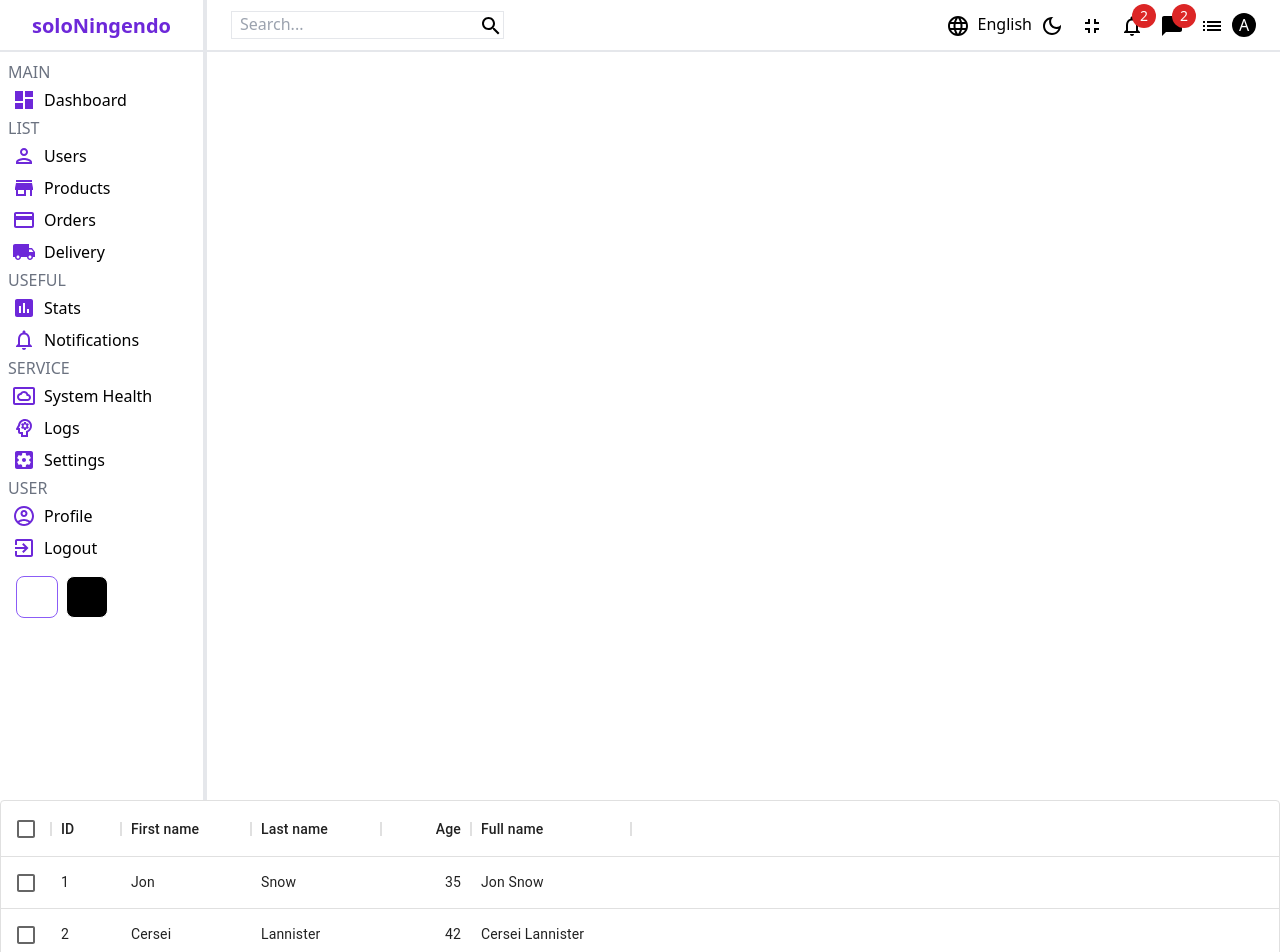
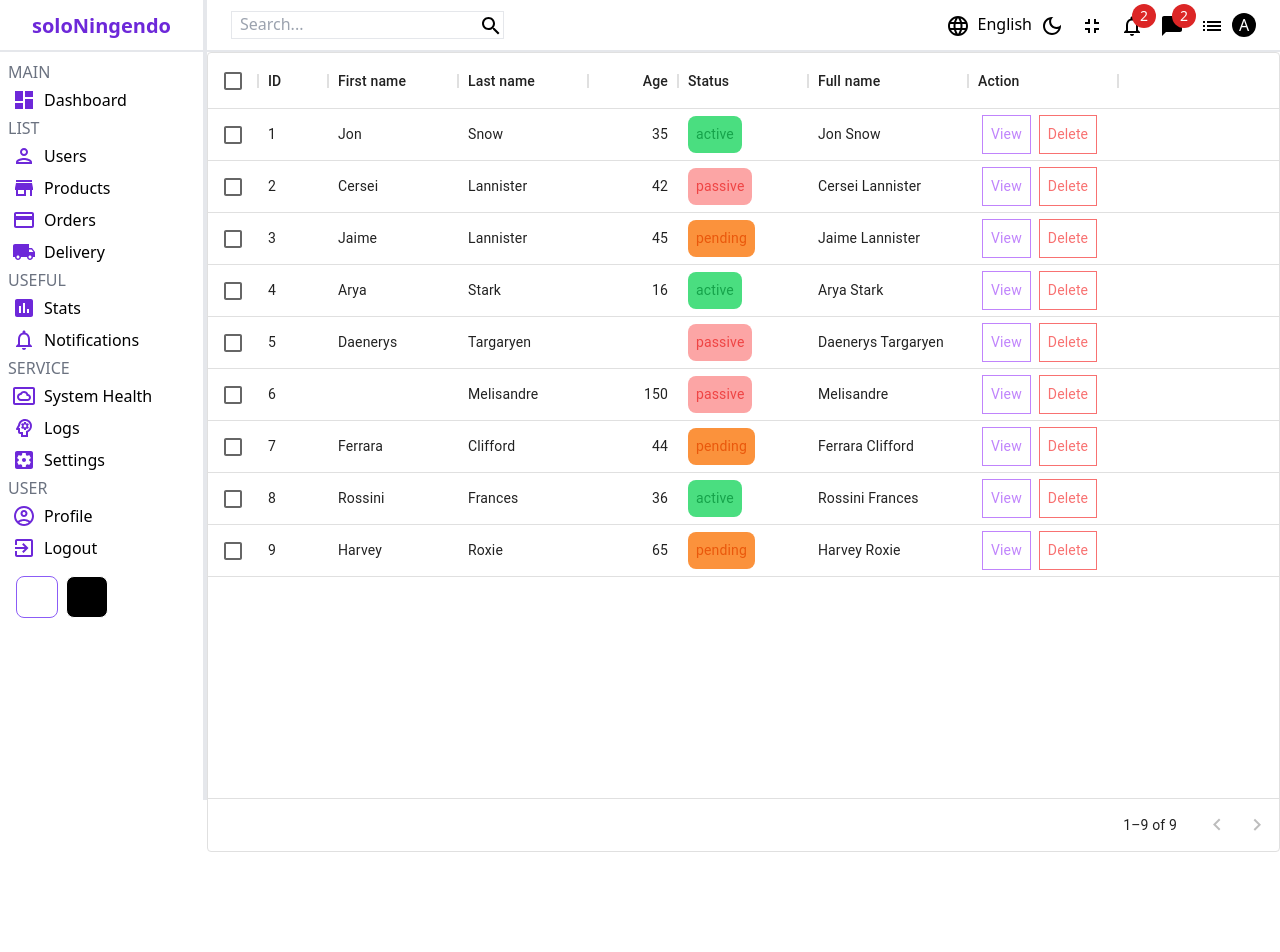
Before and after one commit to rauf97-bit/Admin_Dashboard, a React (Create React App) app: page /users in a window 1280 px wide. Shown: the top 952 px of the page. After the commit the page ends 852 px from the top, so only its background shows below. Built offline with nearby package versions, Linux system fonts and the light colour scheme.

Commit message:
Added Single User Screen

```diff
--- a/src/Data.js
+++ b/src/Data.js
@@ -63,6 +63,37 @@ export const listTableRows = [
   },
 ]
 
-const listScreenRows = [
-
-]
+export const listScreenRows = [
+  { id: 1, lastName: "Snow", firstName: "Jon", status: "active", age: 35 },
+  { id: 2, lastName: "Lannister", firstName: "Cersei", status: "passive", age: 42 },
+  { id: 3, lastName: "Lannister", firstName: "Jaime", status: "pending", age: 45 },
+  { id: 4, lastName: "Stark", firstName: "Arya", status: "active", age: 16 },
+  { id: 5, lastName: "Targaryen", firstName: "Daenerys", status: "passive", age: null },
+  { id: 6, lastName: "Melisandre", firstName: null, status: "passive", age: 150 },
+  { id: 7, lastName: "Clifford", firstName: "Ferrara", status: "pending", age: 44 },
+  { id: 8, lastName: "Frances", firstName: "Rossini", status: "active", age: 36 },
+  { id: 9, lastName: "Roxie", firstName: "Harvey", status: "pending", age: 65 },
+];
+export const listScreenColumns = [
+  { field: "id", headerName: "ID", width: 70 },
+  { field: "firstName", headerName: "First name", width: 130 },
+  { field: "lastName", headerName: "Last name", width: 130 },
+  { field: "age", headerName: "Age", type: "number", width: 90 },
+  { field: "status", headerName: "Status", width: 130,
+    renderCell : (params) => {
+      return (
+        <div className={`p-2 rounded-lg ${params.row.status === "active" ? "bg-green-400 text-green-600" : params.row.status === "pending" ? "text-orange-600 bg-orange-400" : "bg-red-300 text-red-500" }`}>
+          {params.row.status}
+        </div>
+      )
+    }
+  },
+  { field: "fullName",
+    headerName: "Full name",
+    description: "This column has a value getter and is not sortable.",
+    sortable: false,
+    width: 160,
+    renderCell : (params) =>
+      `${params.row.firstName || ""} ${params.row.lastName || ""}`,
+  },
+];
--- a/src/Screens/Home.jsx
+++ b/src/Screens/Home.jsx
@@ -22,7 +22,7 @@ const Home = () => {
         </div>
         <div className="grid gap-5 grid-cols-3 py-3">
           <Features />
-          <Chart />
+          <Chart aspect={2 / 1} />
         </div>
         <ListTable />
       </div>
--- a/src/Screens/List.jsx
+++ b/src/Screens/List.jsx
@@ -2,34 +2,28 @@ import React from "react";
 import { DataGrid } from "@mui/x-data-grid";
 import Navbar from "../components/Navbar";
 import Sidebar from "../components/Sidebar";
+import { listScreenRows, listScreenColumns } from "../Data";
 
-const rows = [
-  { id: 1, lastName: "Snow", firstName: "Jon", age: 35 },
-  { id: 2, lastName: "Lannister", firstName: "Cersei", age: 42 },
-  { id: 3, lastName: "Lannister", firstName: "Jaime", age: 45 },
-  { id: 4, lastName: "Stark", firstName: "Arya", age: 16 },
-  { id: 5, lastName: "Targaryen", firstName: "Daenerys", age: null },
-  { id: 6, lastName: "Melisandre", firstName: null, age: 150 },
-  { id: 7, lastName: "Clifford", firstName: "Ferrara", age: 44 },
-  { id: 8, lastName: "Frances", firstName: "Rossini", age: 36 },
-  { id: 9, lastName: "Roxie", firstName: "Harvey", age: 65 },
-];
-const columns = [
-  { field: "id", headerName: "ID", width: 70 },
-  { field: "firstName", headerName: "First name", width: 130 },
-  { field: "lastName", headerName: "Last name", width: 130 },
-  { field: "age", headerName: "Age", type: "number", width: 90 },
-  {
-    field: "fullName",
-    headerName: "Full name",
-    description: "This column has a value getter and is not sortable.",
-    sortable: false,
-    width: 160,
-    valueGetter: (params) =>
-      `${params.row.firstName || ""} ${params.row.lastName || ""}`,
-  },
-];
 const List = () => {
+  const actionColumn = [
+    {
+      field: "action",
+      headerName: "Action",
+      width: 150,
+      renderCell: (params) => {
+        return (
+          <div className="flex flex-1 items-center">
+            <button className=" mx-1 text-purple-400 p-2 border-[1px] border-purple-400">
+              View
+            </button>
+            <button className=" mx-1 text-red-400 p-2 border-[1px] border-red-400">
+              Delete
+            </button>
+          </div>
+        );
+      },
+    },
+  ];
   return (
     <div>
       <div className="flex">
@@ -38,16 +32,16 @@ const List = () => {
         </React.Fragment>
         <div className="flex-1">
           <Navbar />
+          <div style={{height: "100%", width: "100%" }}>
+            <DataGrid
+              rows={listScreenRows}
+              columns={listScreenColumns.concat(actionColumn)}
+              pageSize={9}
+              rowsPerPageOptions={[9]}
+              checkboxSelection
+            />
+          </div>
         </div>
-      </div>
-      <div style={{ height: 400, width: "100%" }}>
-        <DataGrid
-          rows={rows}
-          columns={columns}
-          pageSize={5}
-          rowsPerPageOptions={[5]}
-          checkboxSelection
-        />
       </div>
     </div>
   );
--- a/src/Screens/Single.jsx
+++ b/src/Screens/Single.jsx
@@ -1,9 +1,65 @@
-import React from 'react'
+import React from "react";
+import Chart from "../components/Chart";
+import ListTable from "../components/ListTable";
+import Navbar from "../components/Navbar";
+import Sidebar from "../components/Sidebar";
+import profileImg from "../images/c7.jpg";
 
 const Single = () => {
   return (
-    <div>Single</div>
-  )
-}
+    <div className="flex">
+      <React.Fragment>
+        <Sidebar />
+      </React.Fragment>
+      <div className="flex-1">
+        <Navbar />
+        <div className="flex gap-2">
+          <div className="shadow-xl rounded-lg p-3 px-2 relative max-w-sm">
+            <p className="absolute top-0 right-0 p-1 rounded-sm text-purple-600 bg-purple-400">
+              Edit
+            </p>
+            <h2 className="text-gray-400 font-semibold mb-2">Information</h2>
+            <div className="flex gap-2">
+              <img
+                src={profileImg}
+                alt="User"
+                srcset=""
+                className="h-24 w-24 rounded-full"
+              />
+              <div className="">
+                <h2 className="text-4xl mb-2">Jane Doe</h2>
+                <p className="my-2">
+                  Email : <span className="ml-1"> janedoe@gmail.com</span>
+                </p>
+                <p className="my-2">
+                  Phone : <span className="ml-1"> +234 567 890 1</span>
+                </p>
+                <p className="my-2">
+                  Address :{" "}
+                  <span className="ml-1">
+                    {" "}
+                    25a, Madara Crescent, Uchiha Estate
+                  </span>
+                </p>
+                <p className="my-2">
+                  Country : <span className="ml-1"> Tsukuyomi</span>
+                </p>
+              </div>
+            </div>
+          </div>
+          <div className="flex-1">
+            <Chart aspect={3 / 1} />
+          </div>
+        </div>
+        <div className="p-2 shadow-xl">
+          <h2 className="text-gray-400 font-semibold my-2">
+            Last Transaction{" "}
+          </h2>
+          <ListTable />
+        </div>
+      </div>
+    </div>
+  );
+};
 
-export default Single
+export default Single;
--- a/src/components/Chart.jsx
+++ b/src/components/Chart.jsx
@@ -8,7 +8,7 @@ import {
   ResponsiveContainer,
 } from "recharts";
 
-const Chart = () => {
+const Chart = ({aspect}) => {
   const data = [
     { name: "January", Total: 1600 },
     { name: "February", Total: 2000 },
@@ -19,7 +19,7 @@ const Chart = () => {
   ];
   return (
     <div className="col-span-2 shadow-xl">
-      <ResponsiveContainer width="100%" aspect={2 / 1}>
+      <ResponsiveContainer width="100%" aspect={aspect}>
         <AreaChart
           width={500}
           height={400}
--- a/src/components/ListTable.jsx
+++ b/src/components/ListTable.jsx
@@ -42,7 +42,7 @@ const ListTable = () => {
                 <TableCell className="">{row.date}</TableCell>
                 <TableCell className="">{row.amount}</TableCell>
                 <TableCell className="">{row.method}</TableCell>
-                <TableCell ><span className={row.status === "Approved" ? "bg-green-300 text-green-700 p-2 rounded-lg" : "bg-orange-300 p-2 text-orange-700"}>{row.status}</span></TableCell>
+                <TableCell ><span className={row.status === "Approved" ? "bg-green-300 text-green-700 p-2 rounded-lg" : "bg-orange-300 p-2 text-orange-700 rounded-lg"}>{row.status}</span></TableCell>
               </TableRow>
             ))}
           </TableBody>
```
Also changed, not shown: src/images/c7.jpg (added).
